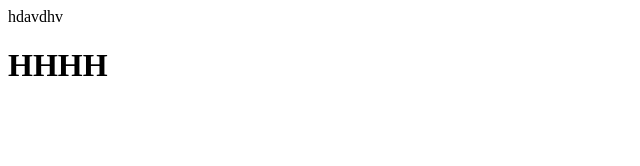
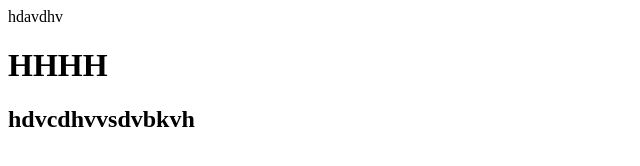
Before and after one commit to albinjosep/project2, a plain HTML site: page index.html in a window 1280 px wide. Shown: the whole page, without its empty margins (0-640 px from the left). Drawn offline with Linux system fonts and the light colour scheme.

Commit message:
log added

```diff
--- a/index.html
+++ b/index.html
@@ -3,5 +3,6 @@
 <title>f,jhv</title>
 <body>
 <h1>HHHH</h1>
+<h2>hdvcdhvvsdvbkvh</h2>
 </body>
 </html>
```
